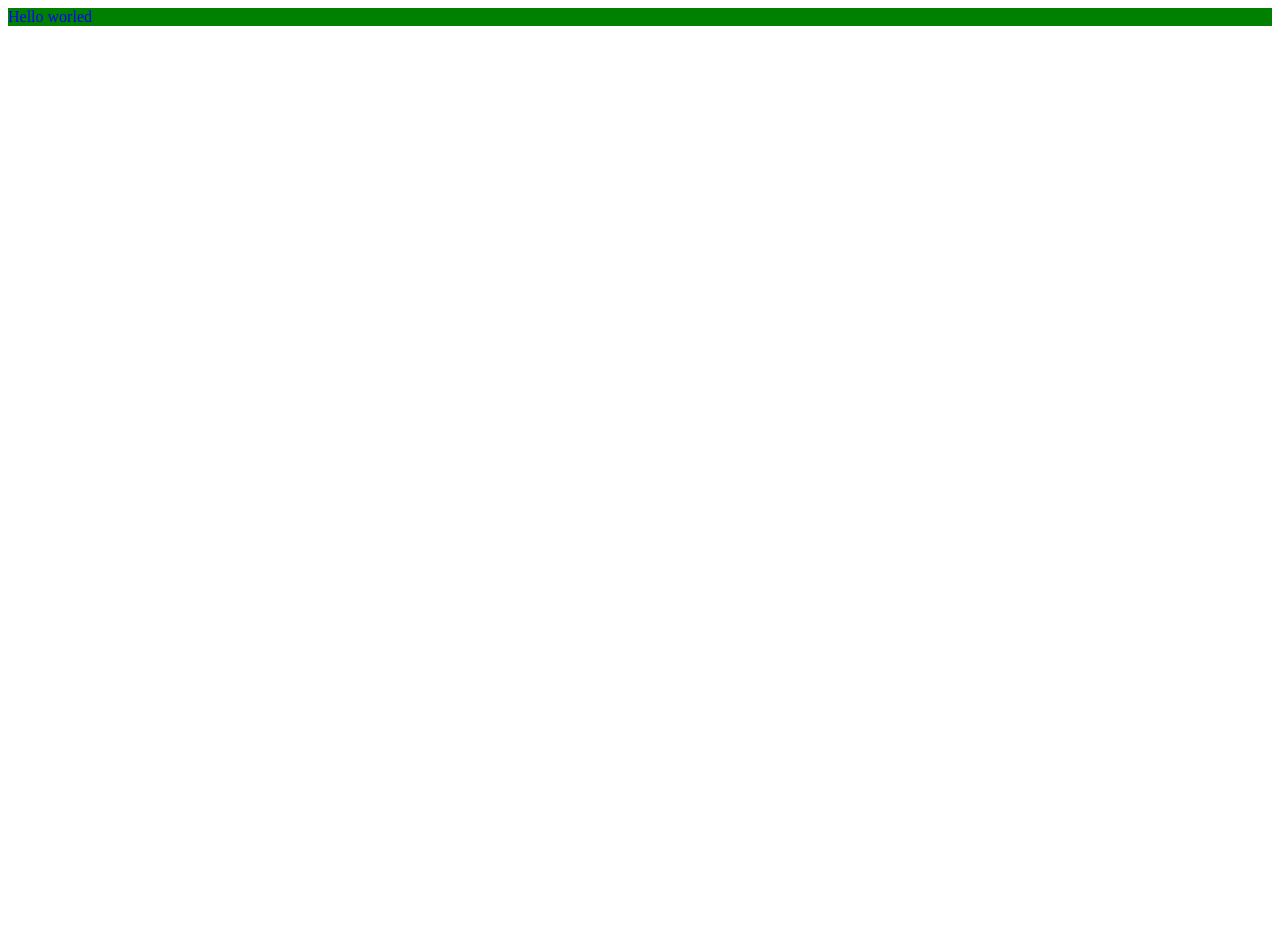
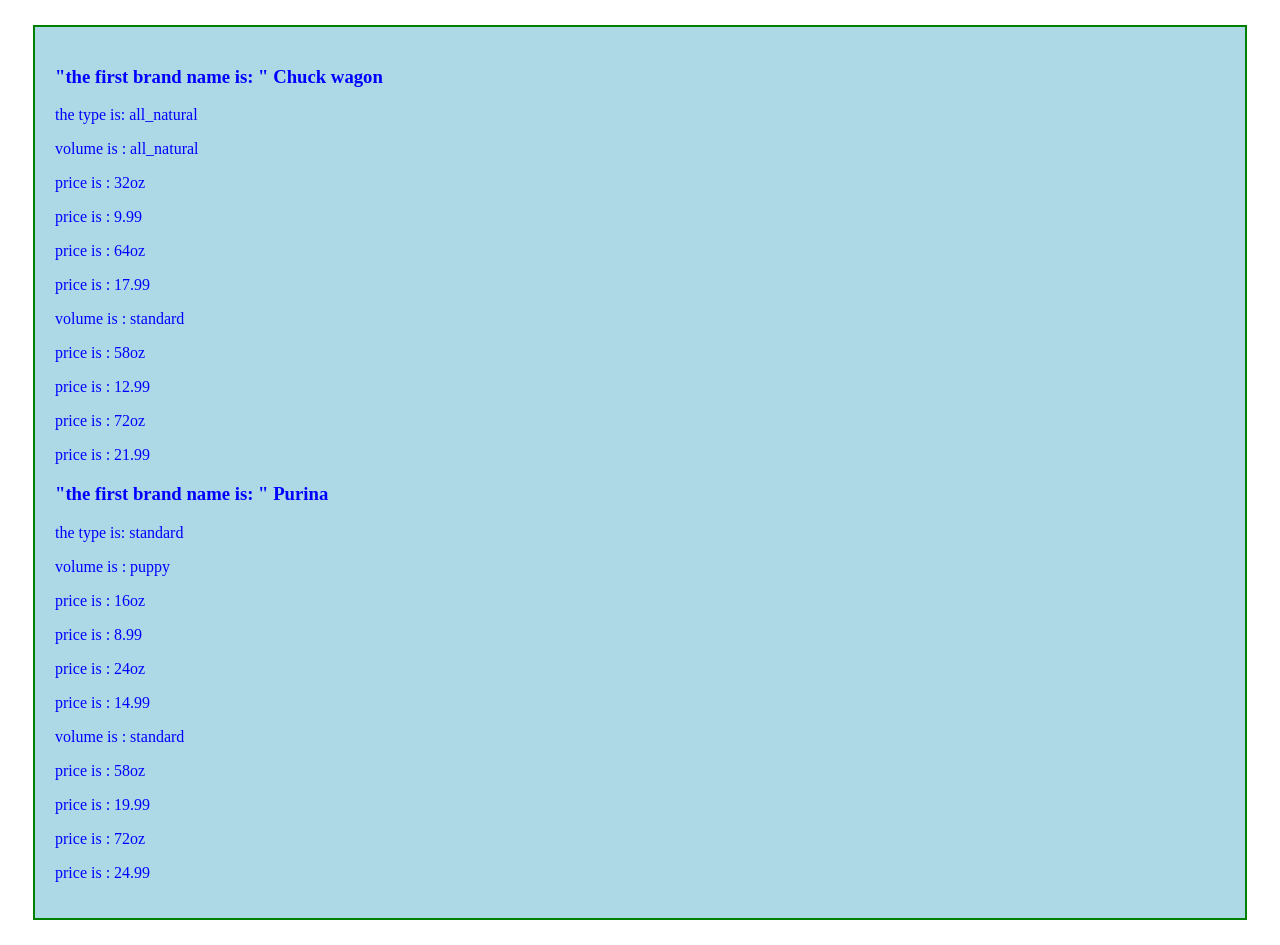
Before and after one commit to Sanyyouisf/Pet-Food, a plain HTML site: page index.html in a window 1280 px wide. Before the commit the page ends 800 px from the top, so only its background shows below. Drawn offline with Linux system fonts and the light colour scheme.

Commit message:
make three for loops

```diff
--- a/index.html
+++ b/index.html
@@ -5,7 +5,8 @@
 	<link rel="stylesheet" type="text/css" href="main.css">
 </head>
 <body>
-	<div>Hello worled</div>
+
+	<div  id="foodContainer"></div>
 
 	<script type="text/javascript" src="main.js"></script>
 </body>
--- a/main.css
+++ b/main.css
@@ -1,4 +1,13 @@
 div {
-	background: green;
+	background: #add8e6;
+	color: blue;
+	margin: 25px;
+	border: 2px solid green;
+	padding: 20px;
+}
+
+
+.name {
+	font-weight: bold;
 	color: blue;
 }
--- a/main.js
+++ b/main.js
@@ -1 +1,52 @@
 console.log("hello");
+
+var myRequest = new XMLHttpRequest();
+
+
+var foodContainer = document.getElementById("foodContainer");
+
+function makeDom(xhrData){
+    var dogFoodString = "";
+    var currentdogFood;
+
+    for(var x = 0; x < xhrData.dog_brands.length; x++) {
+        currentdogFood = xhrData.dog_brands[x];
+        // dogFoodString += `<div class="col-sm-6 col-md-4">`;
+        // dogFoodString += `<div class="thumbnail">`;
+        dogFoodString += `<h3 class= "name "> "the first brand name is: " ${xhrData.dog_brands[x].name} </h3>`;
+        dogFoodString += `<p> the type is:  ${xhrData.dog_brands[x].types[x].type} </p>`;
+
+        for (var i=0 ;i < xhrData.dog_brands[x].types.length ; i++ ){
+        dogFoodString += `<p>  volume is :  ${xhrData.dog_brands[x].types[i].type}</p>`;
+
+        	for (var j=0 ;j < xhrData.dog_brands[x].types[i].volumes.length ; j++ ){
+        dogFoodString += `<p>  price is :  ${xhrData.dog_brands[x].types[i].volumes[j].name}</p>`;
+        dogFoodString += `<p>  price is :  ${xhrData.dog_brands[x].types[i].volumes[j].price}</p>`;
+        	}
+       	}
+        // dogFoodString += `</div></div>`;
+    }
+    foodContainer.innerHTML = dogFoodString;
+
+}
+
+function executeThisCodeAfterFileLoaded(){
+    var data = JSON.parse(this.responseText);
+
+    console.log("my Data is : ", data);
+
+    makeDom(data);
+}
+function executeThisCodeAfterFileFails(){
+    console.log("the failure");
+}
+
+myRequest.addEventListener("load", executeThisCodeAfterFileLoaded);
+myRequest.addEventListener("error", executeThisCodeAfterFileFails);
+
+//now we do something to the things || 2 things...
+//GET/POST/PUT/DELETE..etc.. SECOND IS WHERE DO I GET IT FROM?
+myRequest.open("GET", "petFood.json");
+
+myRequest.send();
+console.log("myRequest", myRequest);
--- a/petFood.json
+++ b/petFood.json
@@ -0,0 +1,67 @@
+
+{
+  "dog_brands": [
+    {
+      "name": "Chuck wagon",
+      "types": [
+        {
+          "type": "all_natural",
+          "volumes": [
+            {
+              "name": "32oz",
+              "price": 9.99
+            },
+            {
+              "name": "64oz",
+              "price": 17.99
+            }
+          ]
+        },
+        {
+          "type": "standard",
+          "volumes": [
+            {
+              "name": "58oz",
+              "price": 12.99
+            },
+            {
+              "name": "72oz",
+              "price": 21.99
+            }
+          ]
+        }
+      ]
+    },
+    {
+      "name": "Purina",
+      "types": [
+        {
+          "type": "puppy",
+          "volumes": [
+            {
+              "name": "16oz",
+              "price": 8.99
+            },
+            {
+              "name": "24oz",
+              "price": 14.99
+            }
+          ]
+        },
+        {
+          "type": "standard",
+          "volumes": [
+            {
+              "name": "58oz",
+              "price": 19.99
+            },
+            {
+              "name": "72oz",
+              "price": 24.99
+            }
+          ]
+        }
+      ]
+    }
+  ]
+}
```
